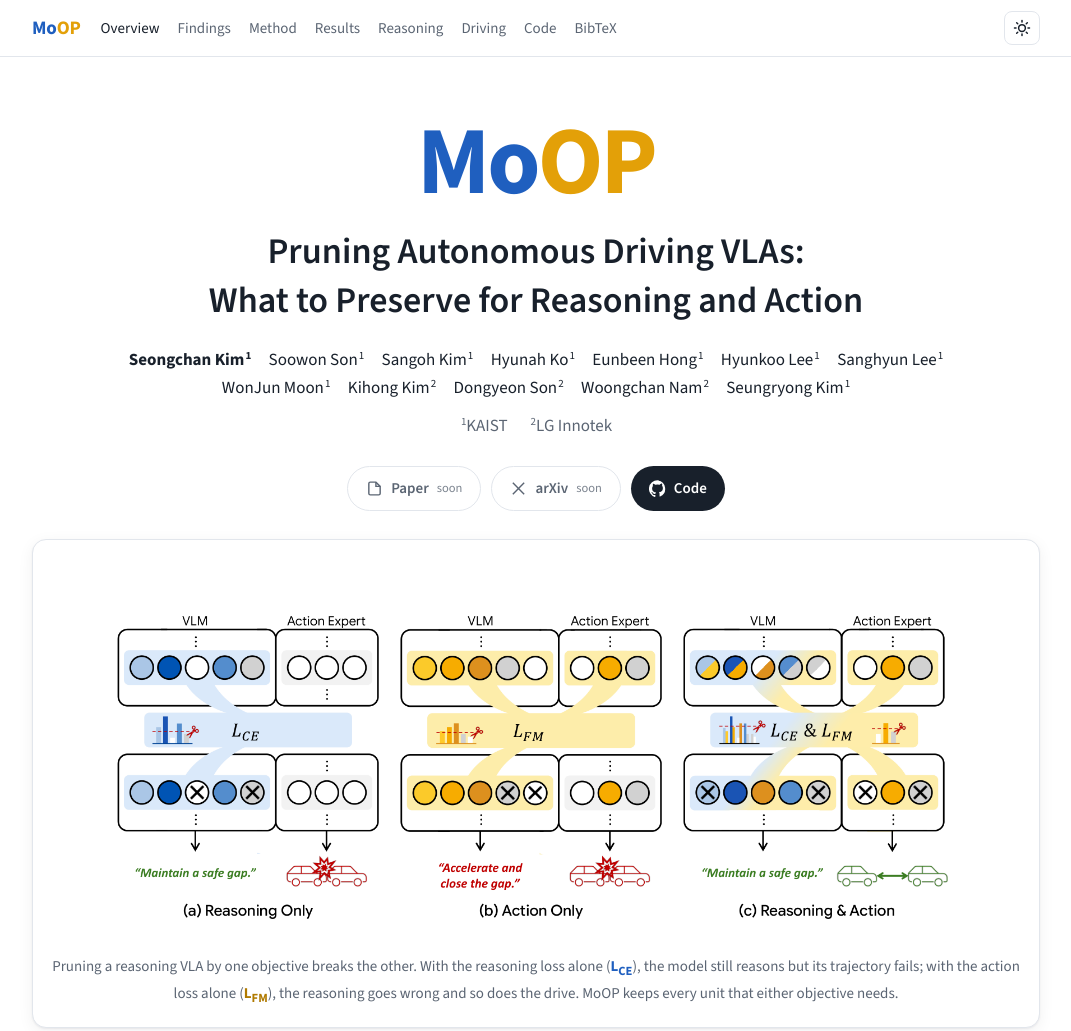
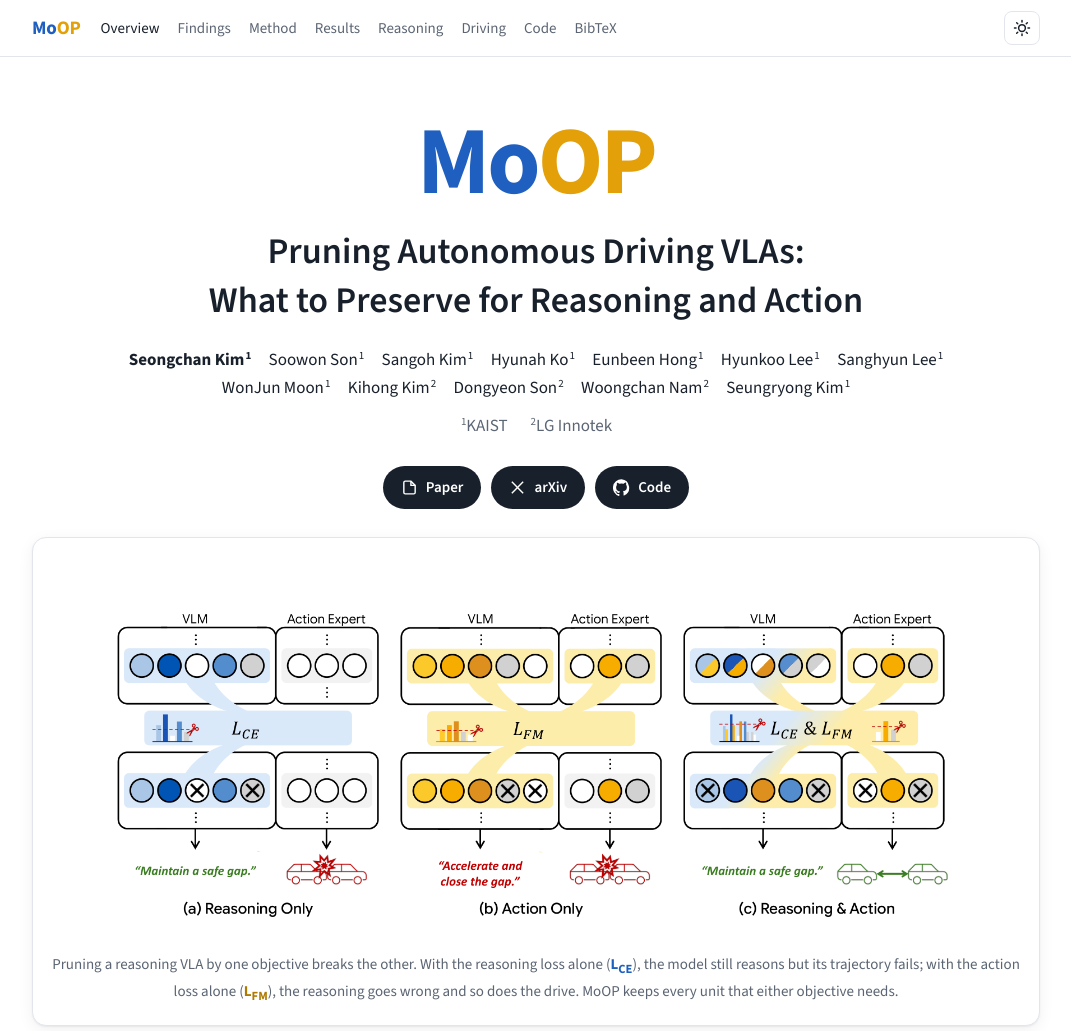
Before and after one commit to cvlab-kaist/MoOP, a plain HTML site: page docs/index.html in a window 1280 px wide. Shown: the top 1031 px of the page, without its empty margins (104-1175 px from the left). Drawn offline with nearby package versions, Linux system fonts and the light colour scheme.

Commit message:
Paper is on arXiv (2611.31240): page buttons, README link, BibTeX
Co-Authored-By: Claude Opus 5.5 <noreply@anthropic.com>
Claude-Session: https://claude.ai/code/session_01TJLFbZQd2LeEnJpWSkR4vt

```diff
--- a/docs/index.html
+++ b/docs/index.html
@@ -68,12 +68,12 @@
     </div>
     <div class="affil"><span><sup>1</sup>KAIST</span><span><sup>2</sup>LG Innotek</span></div>
     <div class="buttons">
-      <a class="btn soon" aria-disabled="true">
+      <a class="btn" href="https://arxiv.org/pdf/2611.31240" target="_blank" rel="noopener">
         <svg viewBox="0 0 24 24" fill="none" stroke="currentColor" stroke-width="2"><path d="M14 3H6a2 2 0 0 0-2 2v14a2 2 0 0 0 2 2h12a2 2 0 0 0 2-2V9z"/><path d="M14 3v6h6"/></svg>
-        Paper <small>soon</small></a>
-      <a class="btn soon" aria-disabled="true">
+        Paper</a>
+      <a class="btn" href="https://arxiv.org/abs/2611.31240" target="_blank" rel="noopener">
         <svg viewBox="0 0 24 24" fill="none" stroke="currentColor" stroke-width="2"><path d="M4 4l16 16M20 4L4 20"/></svg>
-        arXiv <small>soon</small></a>
+        arXiv</a>
       <a class="btn" href="https://github.com/cvlab-kaist/MoOP" target="_blank" rel="noopener">
         <svg viewBox="0 0 24 24" fill="currentColor"><path d="M12 .5a12 12 0 0 0-3.8 23.4c.6.1.8-.3.8-.6v-2.1c-3.3.7-4-1.6-4-1.6-.5-1.4-1.3-1.8-1.3-1.8-1.1-.7.1-.7.1-.7 1.2.1 1.8 1.2 1.8 1.2 1.1 1.8 2.8 1.3 3.5 1 .1-.8.4-1.3.8-1.6-2.7-.3-5.5-1.3-5.5-5.9 0-1.3.5-2.4 1.2-3.2-.1-.3-.5-1.5.1-3.2 0 0 1-.3 3.3 1.2a11.5 11.5 0 0 1 6 0C17.3 4.7 18.3 5 18.3 5c.7 1.7.2 2.9.1 3.2.8.8 1.2 1.9 1.2 3.2 0 4.6-2.8 5.6-5.5 5.9.4.4.8 1.1.8 2.2v3.3c0 .3.2.7.8.6A12 12 0 0 0 12 .5z"/></svg>
         Code</a>
@@ -384,6 +384,7 @@ model = load_slim("runs/moop_u40")        # Alpamayo 1.5 at the pinned revision,
   author  = {Kim, Seongchan and Son, Soowon and Kim, Sangoh and Ko, Hyunah and
              Hong, Eunbeen and Lee, Hyunkoo and Lee, Sanghyun and Moon, WonJun and
              Kim, Kihong and Son, Dongyeon and Nam, Woongchan and Kim, Seungryong},
+  journal = {arXiv preprint arXiv:2611.31240},
   year    = {2026}
 }</pre>
       </div>
```
Also changed, not shown: 1 other file.
